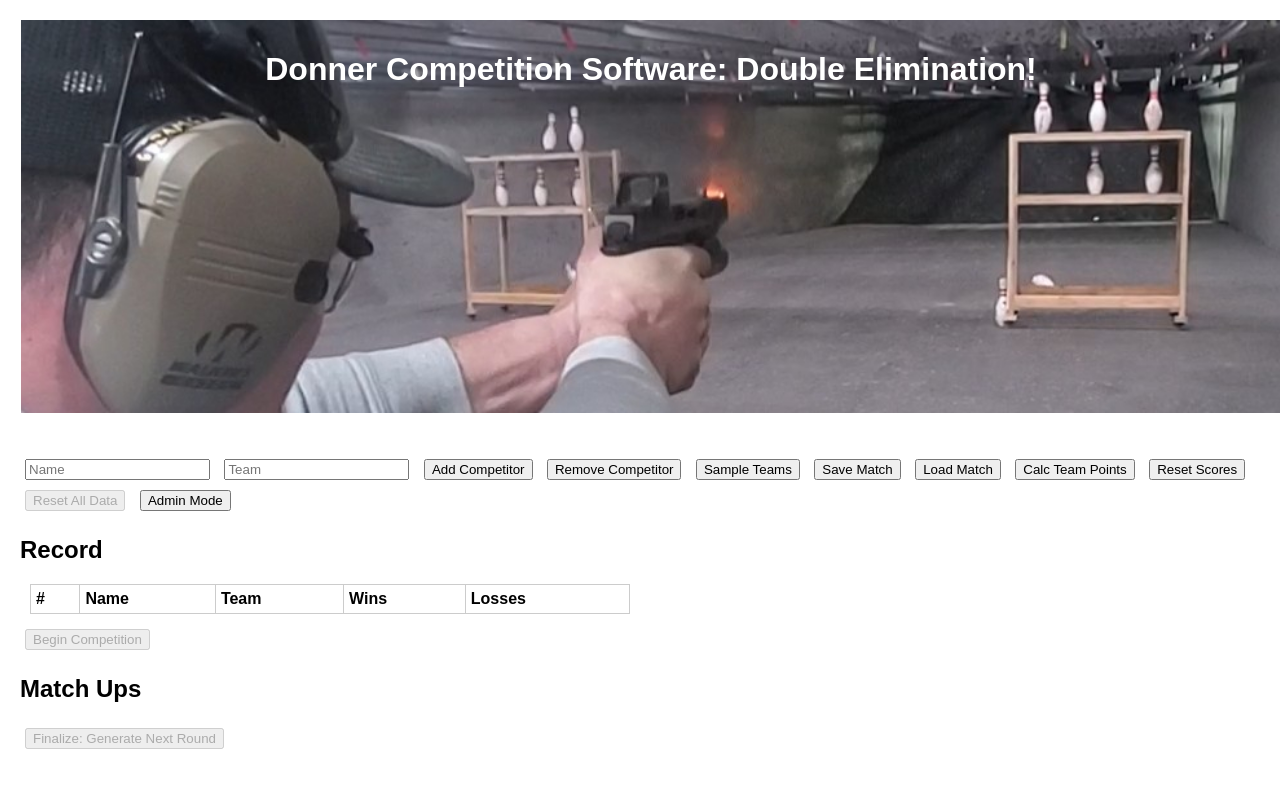
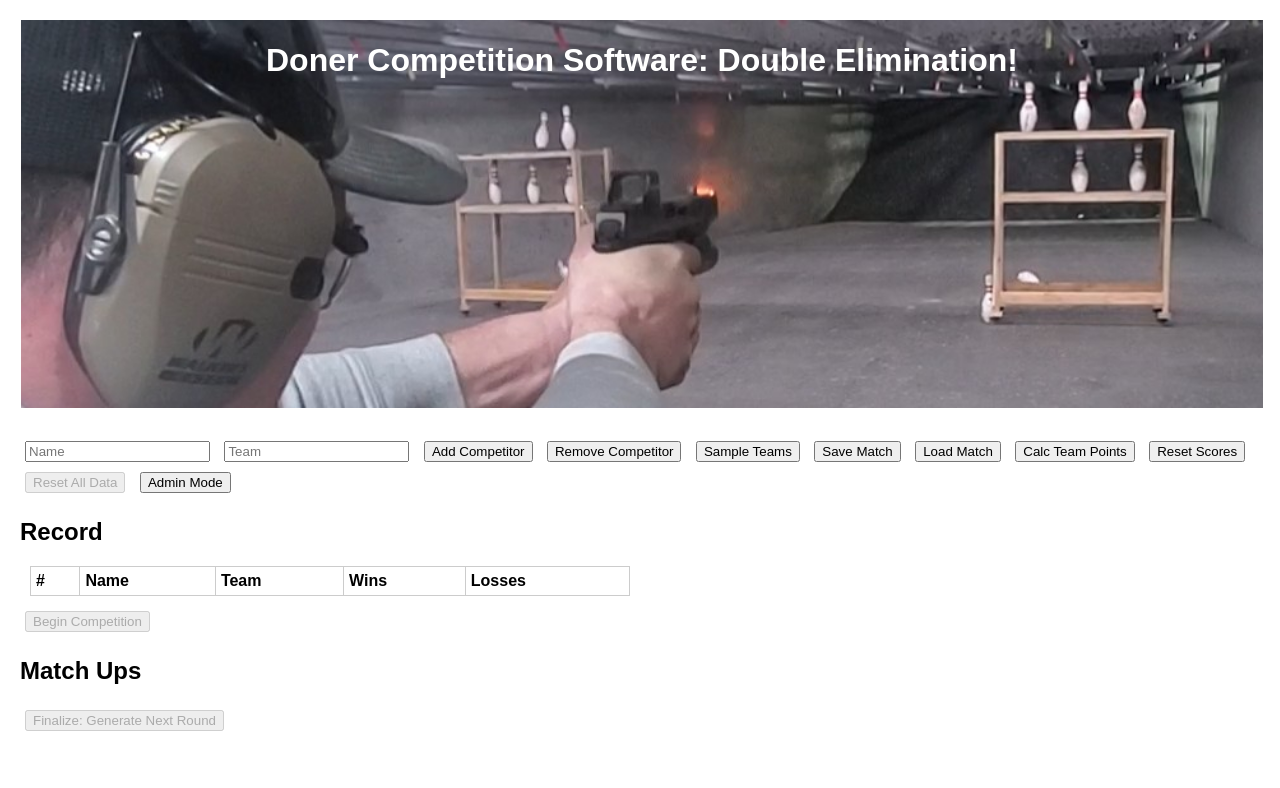
Before and after one commit to aldo9253/bracket.io, a plain HTML site: page index.html in a window 1280 px wide. Drawn offline with Linux system fonts and the light colour scheme.

Commit message:
Update index.html
minor formatting tweaks

```diff
--- a/index.html
+++ b/index.html
@@ -18,8 +18,8 @@
 	background-size: contain;/*975px 300px;     /* Adjusts the image to cover the entire container */
 	background-repeat: no-repeat;
 	background-position: top left;
-	  padding: 10px 10px;
-	  margin:  1px;
+	padding: 1px 1px 1px 1px;
+	margin:  1px 1px 1px 1px;
 	color: white;
 	text-align: center;
     }
@@ -69,7 +69,7 @@
   <!-- The rest of your HTML remains unchanged -->
   <!-- h1>Donner Competition Software: Double Elimination!</h1 -->
   <div class="title-section">
-    <h1>Donner Competition Software: Double Elimination!</h1>
+    <h1>Doner Competition Software: Double Elimination!</h1>
   </div>
 
   <div id="controls">
```
Lines whose indentation alone changed are shown as unchanged.
